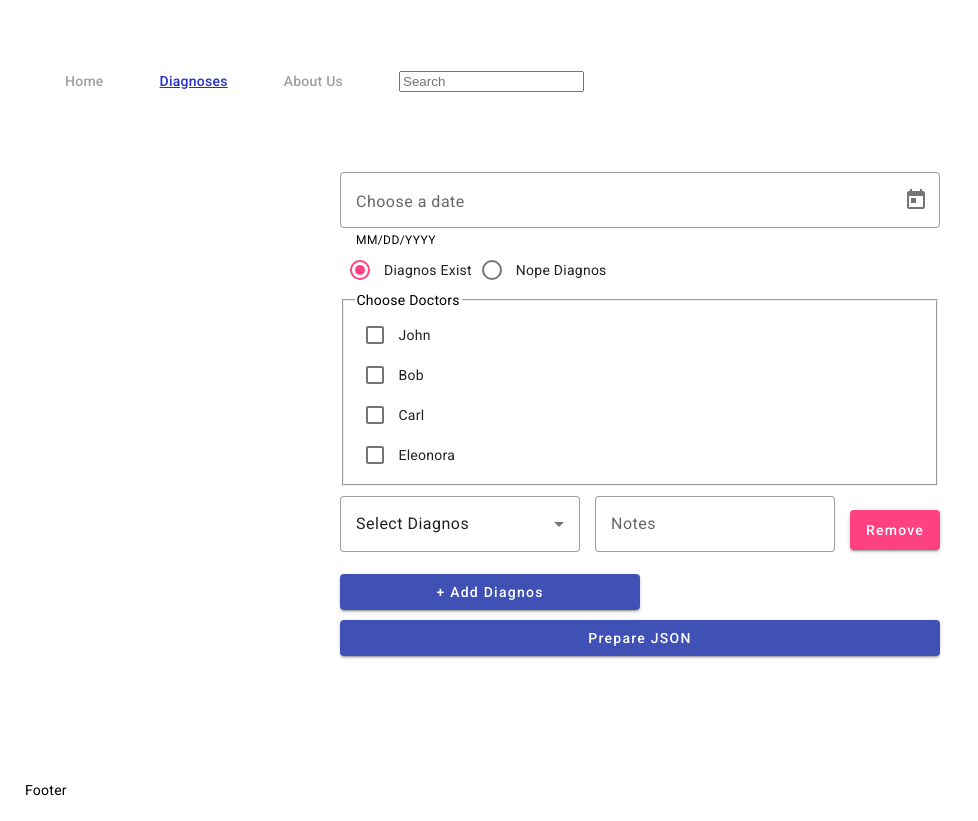
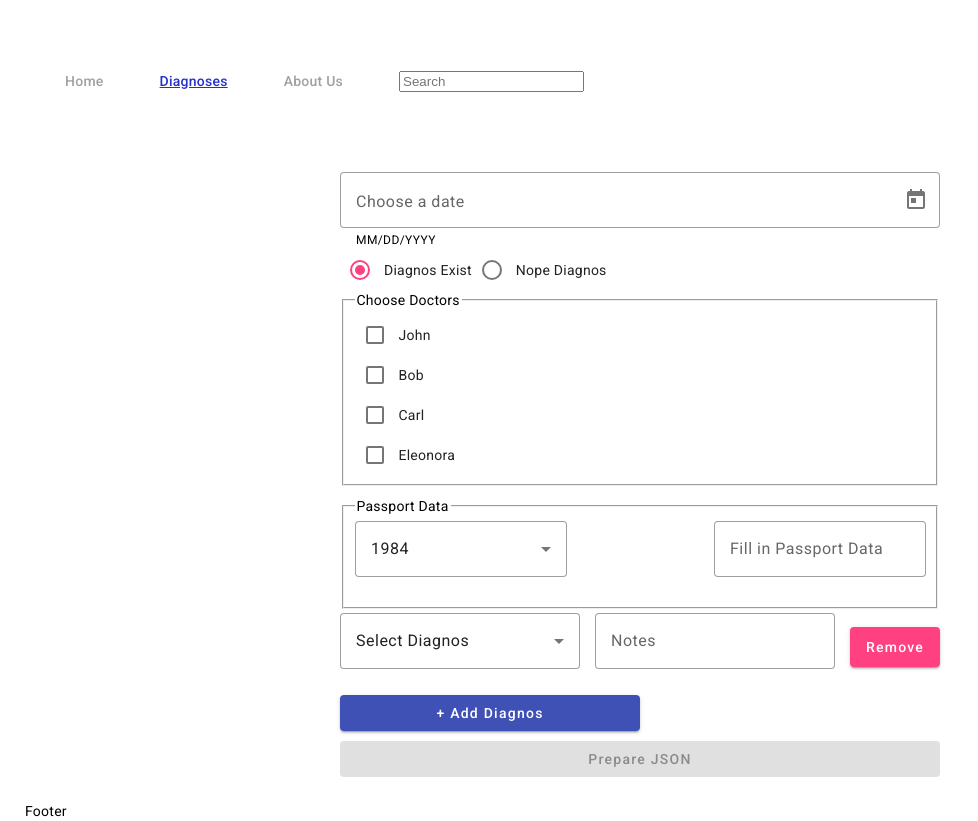
Before and after one commit to Danets/dinamic-form, an Angular app: page /diagnoses in a window 1280 px wide. Shown: the whole page, without its empty margins (0-978 px from the left). Before the commit the page ends 800 px from the top, so only its background shows below. Built offline with nearby package versions, Linux system fonts and the light colour scheme.

Commit message:
Was implemented Cross-field validation in FormDiagnosesComponent

```diff
--- a/src/app/pages/form-diagnoses/form-diagnoses.component.html
+++ b/src/app/pages/form-diagnoses/form-diagnoses.component.html
@@ -31,6 +31,34 @@
     </ng-container>
   </fieldset>
 
+  <fieldset class="passport" formGroupName="passportGroupe">
+    <legend>Passport Data</legend>
+    <mat-form-field appearance="outline" class="years__field">
+      <mat-select formControlName="years">
+        <mat-option *ngFor="let year of years" [value]="year">
+          {{ year }}
+        </mat-option>
+      </mat-select>
+    </mat-form-field>
+
+    <mat-form-field appearance="outline" class="passport__field">
+      <input
+        matInput
+        type="text"
+        formControlName="passport"
+        placeholder="Fill in Passport Data"
+      />
+      <ng-container *ngIf="passportGroupe.controls.passport as passport">
+        <mat-error *ngIf="passport.dirty && passport.hasError('required')">
+          Passport is <strong>required</strong>
+        </mat-error>
+        <mat-error *ngIf="passport.dirty && passport.hasError('pattern')">
+          Passport data must have!
+        </mat-error>
+      </ng-container>
+    </mat-form-field>
+  </fieldset>
+
   <ng-container
     formArrayName="conditions"
     *ngIf="form.get('isDiagnosExist')?.value === 'diagnosExist'"
@@ -39,7 +67,7 @@
       <div class="diagnos" [formGroup]="block">
         <mat-form-field appearance="outline" class="diagnos__field">
           <mat-select formControlName="diagnos">
-            <mat-option value="" disabled>Select Diagnos</mat-option>
+            <mat-option value="">Select Diagnos</mat-option>
             <mat-option
               *ngFor="let diagnos of diagnoses$ | async; trackBy: diagnos?.id"
               [value]="diagnos.name"
--- a/src/app/pages/form-diagnoses/form-diagnoses.component.scss
+++ b/src/app/pages/form-diagnoses/form-diagnoses.component.scss
@@ -4,10 +4,12 @@
   flex-wrap: wrap;
   margin: 10px auto;
   width: 600px;
-  .diagnos {
+  .diagnos,
+  .passport {
     display: flex;
     justify-content: space-between;
     align-items: center;
+    margin-bottom: 4px;
     .btn {
       width: 15%;
       padding: 20px;
--- a/src/app/pages/form-diagnoses/form-diagnoses.component.ts
+++ b/src/app/pages/form-diagnoses/form-diagnoses.component.ts
@@ -43,21 +43,23 @@ import { MatProgressSpinnerModule } from '@angular/material/progress-spinner';
   styleUrls: ['./form-diagnoses.component.scss'],
 })
 export class FormDiagnosesComponent implements OnInit {
-  filterDate = (d: Date | null): boolean => {
-    return d > new Date();
-  };
+  private apiService = inject(ApiService);
+  private fb = inject(FormBuilder);
 
   form: FormGroup;
   diagnoses$: Observable<any>;
   doctors$!: Observable<string[]>;
   formJSON;
+  years = this.getYears();
 
-  private apiService = inject(ApiService);
-  private fb = inject(FormBuilder);
+  filterDate = (d: Date | null): boolean => {
+    return d > new Date();
+  };
 
   ngOnInit(): void {
     this.initForm();
     this.validateNotes();
+    this.validatePassport();
     this.diagnoses$ = this.apiService.data$;
     this.doctors$ = this.apiService.doctors$.pipe(
       tap((doctors: string[]) => this.buildDoctors(doctors))
@@ -68,6 +70,12 @@ export class FormDiagnosesComponent implements OnInit {
     this.form = this.fb.group({
       picker: this.fb.control(''),
       doctors: this.fb.record<FormControl<boolean>>({}),
+      passportGroupe: this.fb.group({
+        years: this.fb.nonNullable.control(this.years[this.years.length - 1]),
+        passport: this.fb.control('', [
+          Validators.pattern(/^[A-Z]{2}[0-9]{6}$/),
+        ]),
+      }),
       isDiagnosExist: this.fb.control('diagnosExist'),
       conditions: this.fb.array([
         this.fb.group({
@@ -76,6 +84,13 @@ export class FormDiagnosesComponent implements OnInit {
         }),
       ]),
     });
+  }
+
+  private getYears() {
+    const now = new Date().getUTCFullYear();
+    return Array(now - (now - 40))
+      .fill('')
+      .map((_, idx) => now - idx);
   }
 
   private buildDoctors(doctors: string[]) {
@@ -87,12 +102,36 @@ export class FormDiagnosesComponent implements OnInit {
     });
   }
 
+  private validatePassport() {
+    this.passportGroupe.controls.years.valueChanges
+      .pipe(
+        tap(() => {
+          this.passportGroupe.controls.passport.markAsDirty();
+          this.passportGroupe.controls.passport.markAsTouched();
+        }),
+        startWith(this.passportGroupe.controls.years.value)
+      )
+      .subscribe((years) => {
+        const passport = this.passportGroupe.controls.passport;
+        this.isAdult(years)
+          ? passport.addValidators(Validators.required)
+          : passport.removeValidators(Validators.required);
+        passport.updateValueAndValidity();
+      });
+  }
+
+  private isAdult(yearOfBirth: number): boolean {
+    const currentYear = new Date().getFullYear();
+    return currentYear - yearOfBirth >= 18;
+  }
+
   private validateNotes() {
     this.conditions.valueChanges.subscribe((conditions: any[]) => {
       conditions.forEach((condition, index) => {
         const notes = this.conditions.at(index).get('notes');
         if (condition.diagnos) {
           notes?.markAsDirty();
+          notes?.markAsTouched();
           notes?.setValidators([Validators.required]);
         } else {
           notes?.clearValidators();
@@ -107,6 +146,10 @@ export class FormDiagnosesComponent implements OnInit {
 
   get conditions(): FormArray {
     return this.form.controls['conditions'] as FormArray;
+  }
+
+  get passportGroupe(): FormGroup {
+    return this.form.controls.passportGroupe as FormGroup;
   }
 
   onAddDiagnos(): void {
--- a/src/styles.scss
+++ b/src/styles.scss
@@ -44,14 +44,14 @@ li {
   padding: 0px 15px;
 }
 
-.ng-valid.ng-dirty:not([formGroupName]):not([formArrayName]):not(.diagnos):not(
-    .diagnos__field
-  ):not(.mat-mdc-select):not(form) {
+.ng-valid.ng-dirty:not([formGroupName]):not([formArrayName]):not(
+    .mat-mdc-select
+  ):not(mat-form-field):not(.diagnos):not(form) {
   border: 2px solid var(--color-success);
 }
 .ng-invalid.ng-dirty:not([formGroupName]):not([formArrayName]):not(
-    .diagnos
-  ):not(.diagnos__field):not(.mat-mdc-select):not(form) {
+    .mat-mdc-select
+  ):not(mat-form-field):not(.diagnos):not(form) {
   border: 2px solid var(--color-error);
 }
 
```
